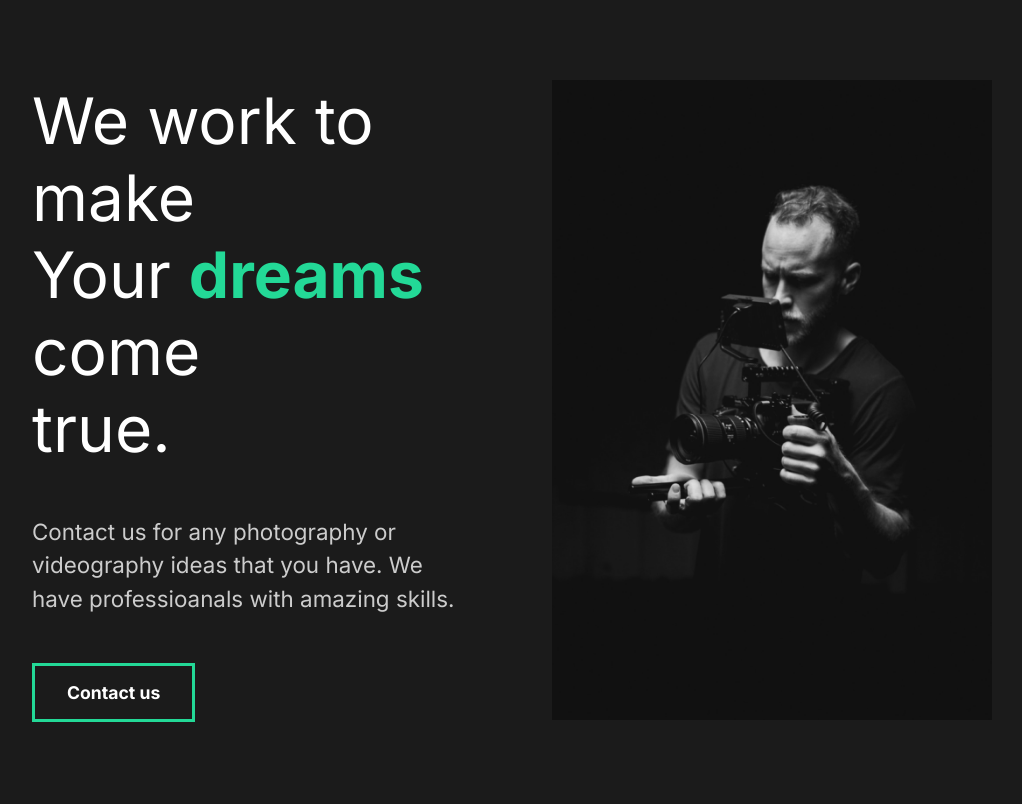
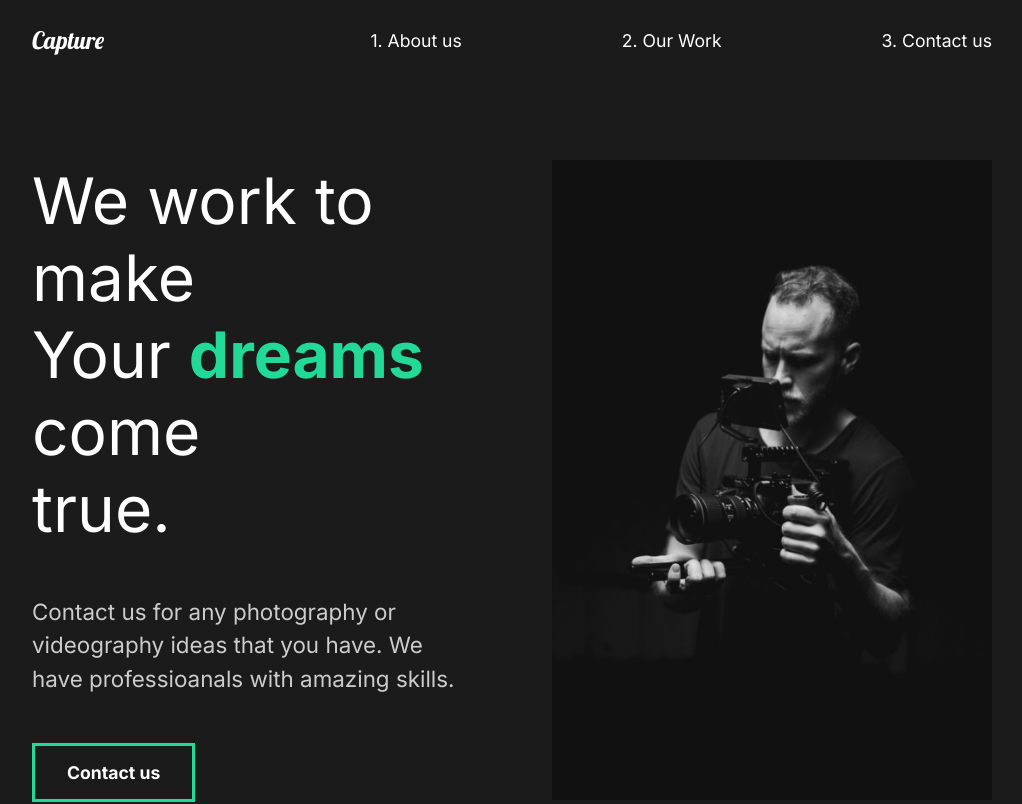
Before and after one commit to agnik2019/capture_react, a React (Create React App) app: page / in a window 1280 px wide. Shown: the top 804 px of the page, without its empty margins (128-1150 px from the left). Built offline with nearby package versions, Linux system fonts and the light colour scheme.

Commit message:
8. Creating our nav

```diff
--- a/src/App.js
+++ b/src/App.js
@@ -1,10 +1,12 @@
 import Aboutus from "./pages/Aboutus"
 import GlobalStyle from "./components/GlobalStyle"
+import Nav from './components/Nav'
 
 function App() {
   return (
     <div className="App">
       <GlobalStyle />
+      <Nav />
      <Aboutus/>
     </div>
   );
--- /dev/null
+++ b/src/components/Nav.js
@@ -0,0 +1,54 @@
+import React from 'react'
+import styled from 'styled-components';
+
+export default function Nav() {
+    return (
+        <nav>
+               <StyledNav>
+            <h1><a id="logo" href="#">Capture</a></h1>
+            <ul>
+                <li>
+                    <a href="#">1. About us</a>
+                </li>
+
+                <li>
+                    <a href="#">2. Our Work</a>
+                </li>
+
+                <li>
+                    <a href="#">3. Contact us</a>
+                </li>
+            </ul>
+            </StyledNav>
+        </nav>
+
+    )
+};
+
+const StyledNav = styled.nav`
+    min-height: 10vh;
+    display:flex;
+    margin:auto;
+    justify-content:space-between;
+    align-items:center;
+    padding:1rem 10rem;
+
+    a{
+        color:white;
+        text-decoration:none;
+    }
+
+    ul{
+        display:flex;
+        list-style:none;
+    }
+    #logo{
+        font-size:1.5rem;
+        font-family:"Lobster", cursive;
+        font-weight:lighter;
+    }
+    li{
+        padding-left:10rem;
+        position:relative;
+    }
+`;
```
